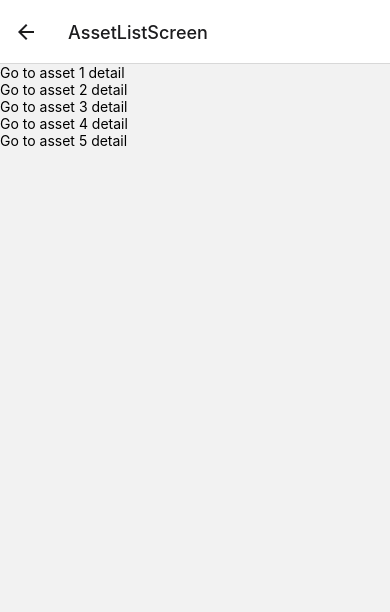
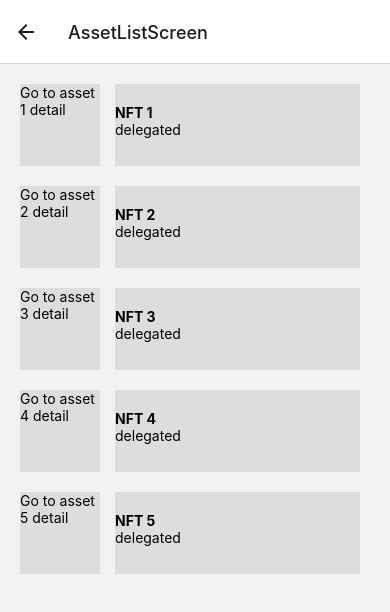
Before and after one commit to somay/devcon-air-gapped-asset-verification, a React Native app in the folder DevConBountyAirGappedWallet/: screen /AssetListScreen in a window 390 px wide. Shown: the top 612 px of the page. Built offline with nearby package versions, Linux system fonts and the light colour scheme.

Commit message:
stylesheet of AssetListScreen

```diff
--- a/DevConBountyAirGappedWallet/src/components/AssetCard.tsx
+++ b/DevConBountyAirGappedWallet/src/components/AssetCard.tsx
@@ -1,16 +1,37 @@
 import React from 'react';
-import {StyleSheet, Text, Touchable, useColorScheme, View} from 'react-native';
+import {Text, TouchableHighlight, View, ViewStyle} from 'react-native';
 
 interface Props {
   assetId: number;
   handlePress: () => void;
+  styles: {
+    container?: ViewStyle;
+    textContainer?: ViewStyle;
+    image?: ViewStyle;
+    title?: ViewStyle;
+    status?: ViewStyle;
+  };
 }
 
-const AssetCard: React.FC<Props> = ({assetId, handlePress}) => {
+const AssetCard: React.FC<Props> = ({styles, assetId, handlePress}) => {
   // const onPress = (key: number) => {
   //   navigation.navigate('AssetDetailScreen', {assetId: key});
   // };
-  return <Text onPress={handlePress}>Go to asset {assetId} detail</Text>;
+  return (
+    <TouchableHighlight onPress={handlePress}>
+      <View style={styles?.container}>
+        <Text style={styles.image}>Go to asset {assetId} detail</Text>
+        <View style={styles?.textContainer}>
+          <Text style={styles.title}>NFT {assetId}</Text>
+          <Text style={styles.status}>delegated</Text>
+        </View>
+
+        {/* <View style={{flex: 1}}>
+          <Metadata show={show} style={styles && styles.metadata} />
+        </View> */}
+      </View>
+    </TouchableHighlight>
+  );
 };
 
 export default AssetCard;
--- /dev/null
+++ b/DevConBountyAirGappedWallet/src/components/Spacer.tsx
@@ -0,0 +1,16 @@
+import React from 'react';
+import {StyleSheet, View, ViewStyle} from 'react-native';
+
+const Spacer = () => {
+  return <View style={styles.container} />;
+};
+
+const styles = StyleSheet.create({
+  container: {
+    height: 20,
+  },
+}) as {
+  container: ViewStyle;
+};
+
+export default Spacer;
--- a/DevConBountyAirGappedWallet/src/screens/AssetListScreen.tsx
+++ b/DevConBountyAirGappedWallet/src/screens/AssetListScreen.tsx
@@ -7,11 +7,11 @@ import {
   StatusBar,
   StyleSheet,
   Text,
-  Touchable,
-  useColorScheme,
   View,
+  ViewStyle,
 } from 'react-native';
 import AssetCard from '../components/AssetCard';
+import Spacer from '../components/Spacer';
 
 import {RootNavigationStack} from '../RootNavigator';
 
@@ -27,11 +27,54 @@ const AssetListScreen: React.FC<Props> = ({navigation, route}) => {
       <FlatList
         data={[{key: 1}, {key: 2}, {key: 3}, {key: 4}, {key: 5}]}
         renderItem={({item}) => (
-          <AssetCard assetId={item.key} handlePress={() => onPress(item.key)} />
+          <AssetCard
+            styles={showStyles}
+            assetId={item.key}
+            handlePress={() => onPress(item.key)}
+          />
         )}
+        ItemSeparatorComponent={Spacer}
+        contentContainerStyle={{
+          paddingTop: 20,
+          paddingBottom: 20,
+          paddingHorizontal: 20,
+        }}
+        ListEmptyComponent={<Text>nothing</Text>}
+        // ListHeaderComponent={<Text>Asset List</Text>}
+        // ListFooterComponent={isLoading ? <Spinner /> : null}
       />
     </View>
   );
 };
 
+const showStyles = StyleSheet.create({
+  container: {
+    flexDirection: 'row',
+    borderRadius: 10,
+  },
+  textContainer: {
+    flexDirection: 'column',
+    width: '70%',
+    paddingVertical: 20,
+    marginRight: 10,
+    backgroundColor: '#DDDDDD',
+  },
+  image: {
+    width: 82,
+    height: 82,
+    marginRight: 15,
+    backgroundColor: '#DDDDDD',
+  },
+  title: {
+    width: '100%',
+    fontWeight: 'bold',
+  },
+  status: {
+    width: '100%',
+  },
+}) as {
+  container: ViewStyle;
+  image: ViewStyle;
+};
+
 export default AssetListScreen;
```
